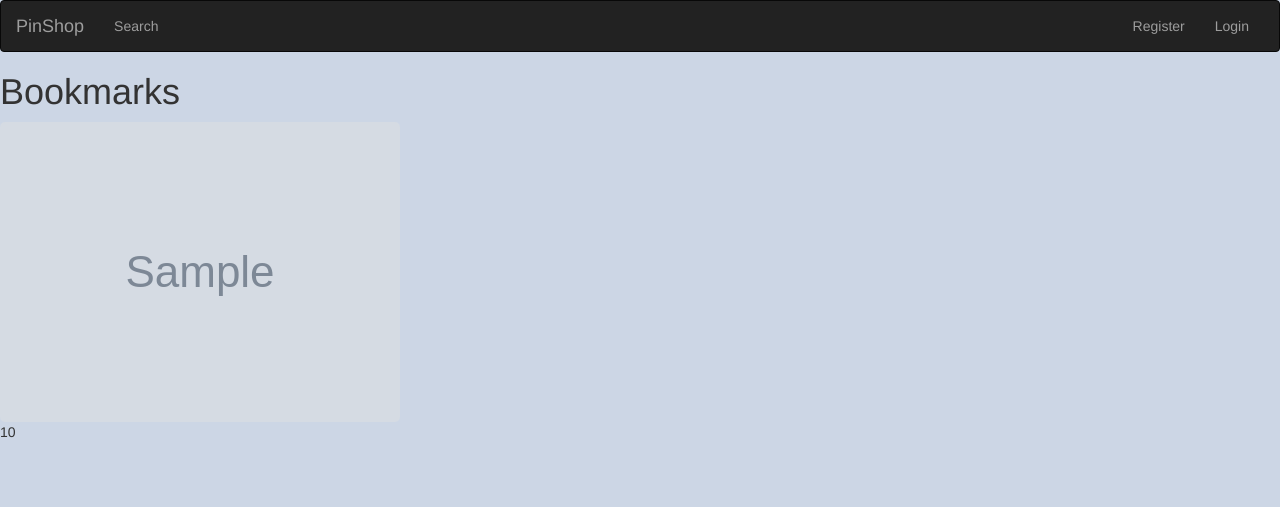
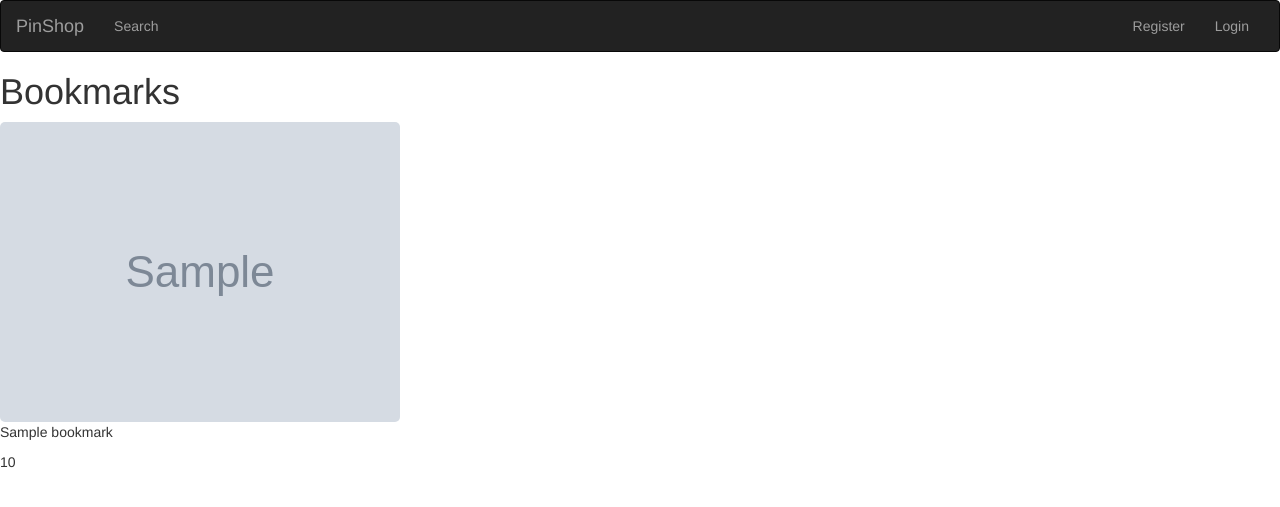
Before and after one commit to MelodyChu/PinShop-app, a Flask app: template templates/bookmarks.html in a window 1280 px wide. Shown: the top 507 px of the page. Run offline with Flask 2, Linux system fonts and the light colour scheme; the template is opened without the code that fills it: most values are stand-ins (such as "Sample title", 1, 10 or a date in 2020); grey boxes marked "Sample" are stand-in pictures; some libraries are stand-ins or nearby versions.

Commit message:
Continuing styling for results and bookmarks pages; results page horizontal card styles

```diff
--- a/static/style.css
+++ b/static/style.css
@@ -1,7 +1,9 @@
 /*Base Styling*/
 
 body {
-    background-color: #ccd6e5;
+    /*background-image: url("https://images.pexels.com/photos/255379/pexels-photo-255379.jpeg?w=940&h=650&dpr=2&auto=compress&cs=tinysrgb");
+    background-color: #ccd6e5; */
+    background-color: white;
 }
 
 /*Homepage Styling*/
--- a/templates/base.html
+++ b/templates/base.html
@@ -5,7 +5,7 @@
   <meta http-equiv="X-UA-Compatible" content="IE=edge">
   <meta name="viewport" content="width=device-width, initial-scale=1">
 
-  <title>PinShop</title>
+  <title>**PinShop**</title>
 
   <!-- Bootstrap -->
   <link href="https://maxcdn.bootstrapcdn.com/bootstrap/3.3.7/css/bootstrap.min.css" rel="stylesheet" integrity="sha384-BVYiiSIFeK1dGmJRAkycuHAHRg32OmUcww7on3RYdg4Va+PmSTsz/K68vbdEjh4u" crossorigin="anonymous">
--- a/templates/bookmarks.html
+++ b/templates/bookmarks.html
@@ -5,25 +5,15 @@
 
     <div class="grid">
     {% for bookmark in listing_list %}
-    <div class="grid-item">
+    <div class="grid-item bookmark-item">
       <a href="{{ bookmark.listing_url }}"><img src="{{ bookmark.listing_image }}" class="bookmark_image"></a>{# {{ bookmark.listing_brand }} #}
-      {# {{ bookmark.listing_title }} #}
+      <div class="bookmark_text">
+      <p>{{ bookmark.listing_title }}</p>
         <p>{{ bookmark.listing_price }}</p>
+      </div>
     </div>
   {% endfor %}
   </div>
 
-<script type="text/javascript">
-$(window).on("load", function() {
 
-$('.grid').masonry({
-  itemSelector: '.grid-item',
-  columnWidth: 80,
-  horizontalOrder: true,
-  gutter: 10
-});
-
-});
-
-</script>
 {% endblock %}
```
Also changed, not shown: templates/results.html (+26 -15 lines), 1 other file.
